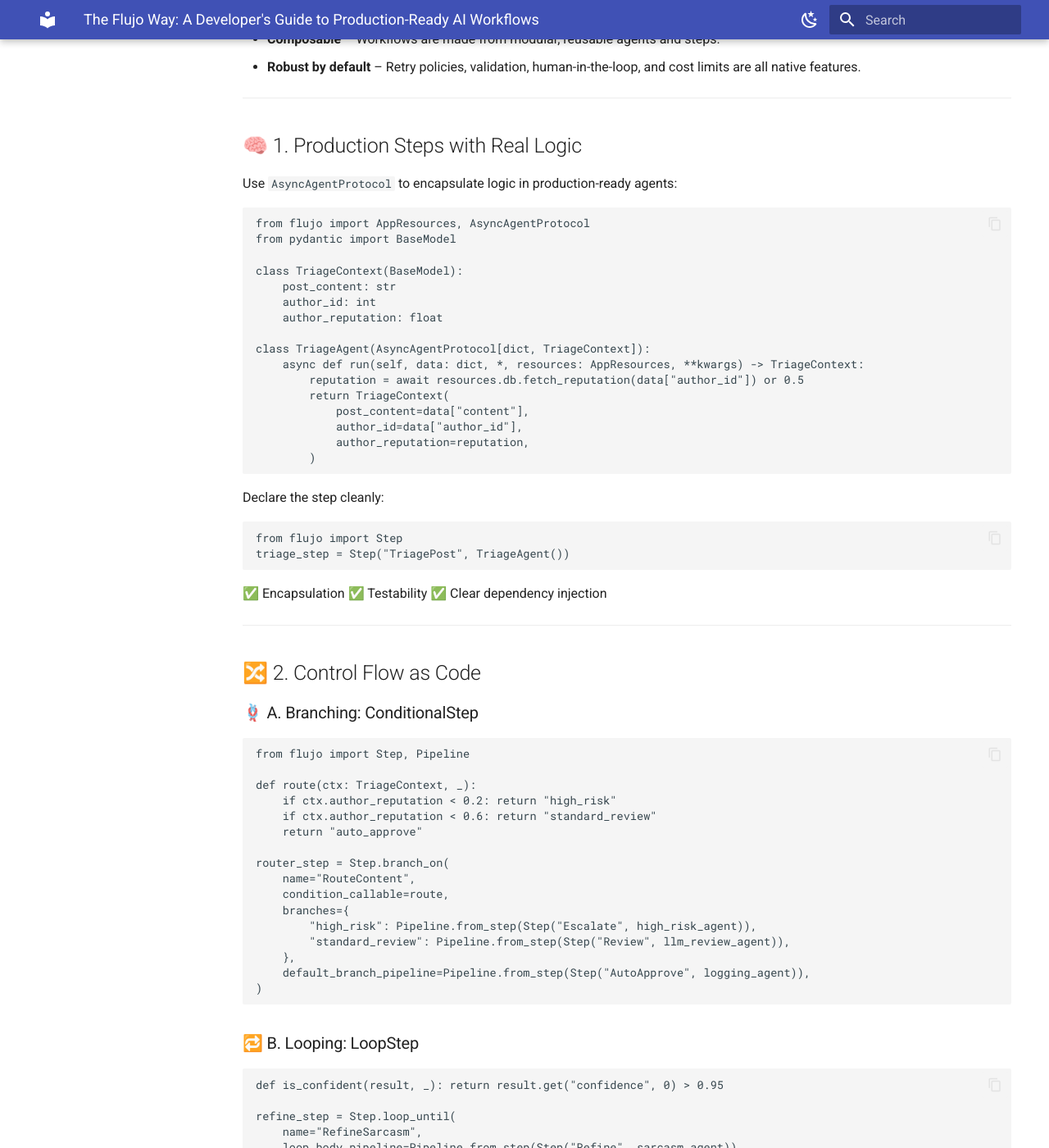
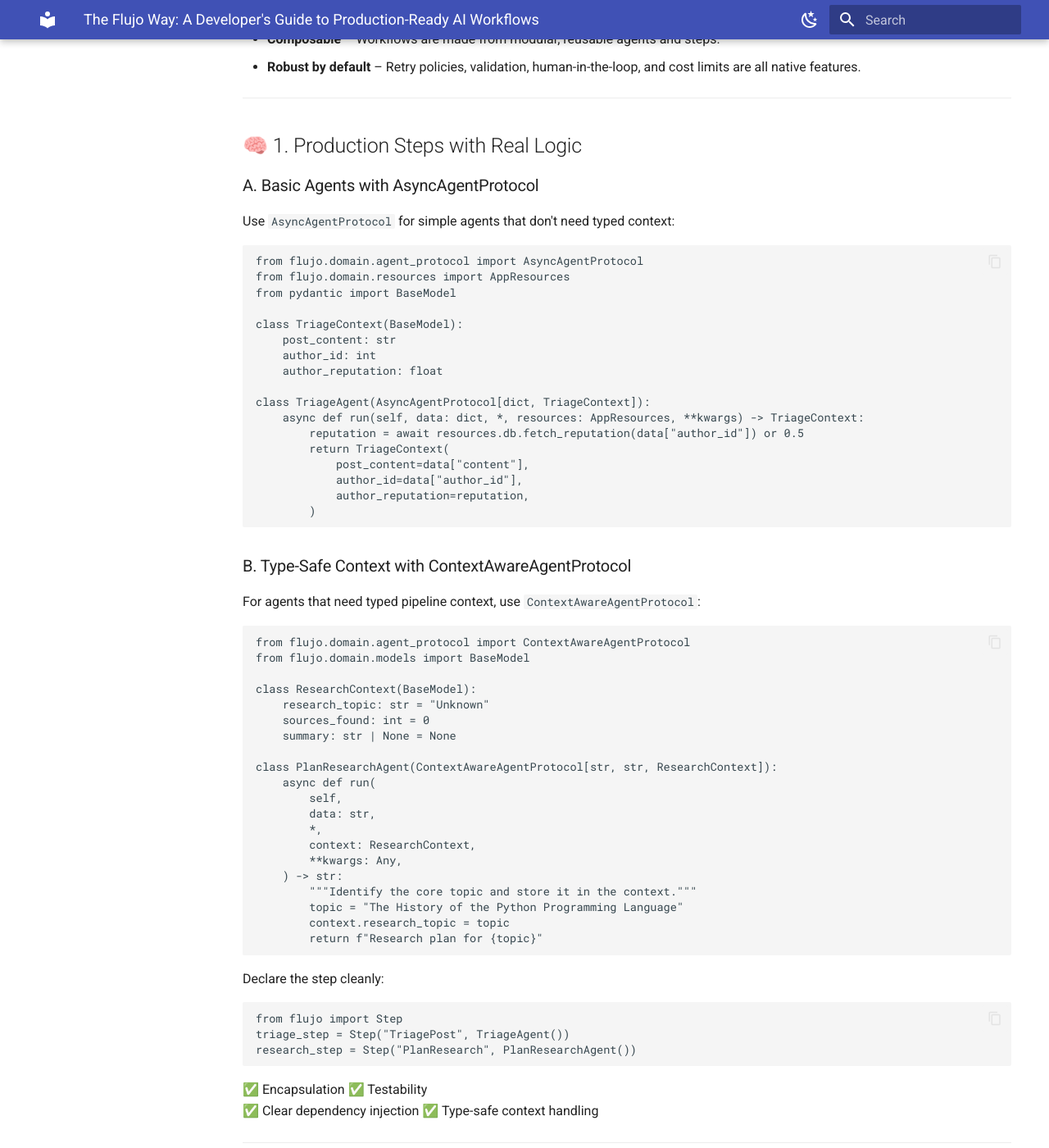
Before and after one commit to aandresalvarez/flujo, an MkDocs documentation site: the page built from docs/The_flujo_way.md, in a window 1280 px wide and 1400 px high, scrolled down 503 px. Shown: the whole window at 82% size. Built offline with MkDocs 1.6.1 and Material for MkDocs 9.7.7, drawn with Linux system fonts in a browser that asks for light colours; some of the changed text lies outside the part shown.

Commit message:
fix the flujo way

````diff
--- a/docs/The_flujo_way.md
+++ b/docs/The_flujo_way.md
@@ -1,5 +1,3 @@
-
-
 # The Flujo Way: A Developer's Guide to Production-Ready AI Workflows
 
 Welcome to the **official guide for developers using flujo**—a modern framework for orchestrating AI-powered pipelines built with explicit control flow, modular design, and production-grade resilience. This guide teaches you how to build delightful, powerful workflows using **the Flujo way**.
@@ -18,10 +16,13 @@ Welcome to the **official guide for developers using flujo**—a modern framewor
 
 ## 🧠 1. Production Steps with Real Logic
 
-Use `AsyncAgentProtocol` to encapsulate logic in production-ready agents:
+### A. Basic Agents with AsyncAgentProtocol
+
+Use `AsyncAgentProtocol` for simple agents that don't need typed context:
 
 ```python
-from flujo import AppResources, AsyncAgentProtocol
+from flujo.domain.agent_protocol import AsyncAgentProtocol
+from flujo.domain.resources import AppResources
 from pydantic import BaseModel
 
 class TriageContext(BaseModel):
@@ -39,16 +40,45 @@ class TriageAgent(AsyncAgentProtocol[dict, TriageContext]):
         )
 ```
 
+### B. Type-Safe Context with ContextAwareAgentProtocol
+
+For agents that need typed pipeline context, use `ContextAwareAgentProtocol`:
+
+```python
+from flujo.domain.agent_protocol import ContextAwareAgentProtocol
+from flujo.domain.models import BaseModel
+
+class ResearchContext(BaseModel):
+    research_topic: str = "Unknown"
+    sources_found: int = 0
+    summary: str | None = None
+
+class PlanResearchAgent(ContextAwareAgentProtocol[str, str, ResearchContext]):
+    async def run(
+        self,
+        data: str,
+        *,
+        context: ResearchContext,
+        **kwargs: Any,
+    ) -> str:
+        """Identify the core topic and store it in the context."""
+        topic = "The History of the Python Programming Language"
+        context.research_topic = topic
+        return f"Research plan for {topic}"
+```
+
 Declare the step cleanly:
 
 ```python
 from flujo import Step
 triage_step = Step("TriagePost", TriageAgent())
+research_step = Step("PlanResearch", PlanResearchAgent())
 ```
 
 ✅ Encapsulation
 ✅ Testability
 ✅ Clear dependency injection
+✅ Type-safe context handling
 
 ---
 
@@ -58,6 +88,7 @@ triage_step = Step("TriagePost", TriageAgent())
 
 ```python
 from flujo import Step, Pipeline
+from flujo.domain.models import BaseModel
 
 def route(ctx: TriageContext, _):
     if ctx.author_reputation < 0.2: return "high_risk"
@@ -99,18 +130,44 @@ hitl_step = Step.human_in_the_loop(
 )
 ```
 
+### 🔄 D. Refinement Loops
+
+```python
+refine_step = Step.refine_until(
+    name="RefineCode",
+    generator_pipeline=Pipeline.from_step(Step("Generate", code_agent)),
+    critic_pipeline=Pipeline.from_step(Step("Critique", review_agent)),
+    max_refinements=5,
+)
+```
+
 ---
 
 ## 📦 3. Shared State: PipelineContext
 
+### A. Basic Context
+
 ```python
-from pydantic import BaseModel
+from flujo.domain.models import BaseModel
 
 class ModerationContext(BaseModel):
     post_id: int
     triage_decision: str | None = None
     refinement_attempts: int = 0
     final_disposition: str | None = None
+```
+
+### B. Extended Context with Built-in Features
+
+```python
+from flujo.domain.models import PipelineContext
+from pydantic import Field
+
+class ResearchContext(PipelineContext):
+    research_topic: str = "Unknown"
+    sources_found: int = 0
+    summary: str | None = None
+    # Inherits: initial_prompt, scratchpad, hitl_history, command_log
 ```
 
 Use in any agent:
@@ -150,9 +207,14 @@ quality_gate = Step.validate_step(
     name="CheckJustification",
     agent=style_validator_agent,
     validators=[NoPII()],
-    plugins=[StyleGuidePlugin()]
+    plugins=[StyleGuidePlugin()],
+    strict=True,  # Step fails if validation fails
 )
 ```
+
+**Strict vs Non-Strict Validation:**
+- **`strict=True` (default)**: If any validation fails, the entire step fails and the pipeline stops or retries.
+- **`strict=False`**: Step passes but records validation failure in metadata for auditing.
 
 ---
 
@@ -161,7 +223,8 @@ quality_gate = Step.validate_step(
 ### 🔒 Cost Control
 
 ```python
-from flujo import Flujo, UsageLimits
+from flujo import Flujo
+from flujo.domain.models import UsageLimits
 
 runner = Flujo(pipeline, usage_limits=UsageLimits(total_cost_usd_limit=0.50))
 ```
@@ -171,12 +234,19 @@ runner = Flujo(pipeline, usage_limits=UsageLimits(total_cost_usd_limit=0.50))
 ```python
 from flujo.tracing import ConsoleTracer
 
+# Quick enablement with defaults
 runner = Flujo(pipeline, local_tracer="default")
+
+# Or configure it yourself
+custom_tracer = ConsoleTracer(level="debug", log_inputs=True)
+runner = Flujo(pipeline, local_tracer=custom_tracer)
 ```
 
 ---
 
 ## 🧩 6. Composition: Pipelines of Pipelines
+
+### A. Step Composition
 
 ```python
 from flujo import Step, Pipeline
@@ -185,6 +255,20 @@ analysis = triage_step >> router_step >> refine_step
 notify = Step("Format", format_agent) >> Step("Notify", send_agent)
 
 main_pipeline = analysis >> notify
+```
+
+### B. Pipeline Composition (v2.1+)
+
+```python
+from flujo import Step, Pipeline
+
+# Build independent pipelines
+data_processing = Step("Extract", extract_agent) >> Step("Transform", transform_agent)
+analysis = Step("Analyze", analyze_agent) >> Step("Validate", validate_agent)
+reporting = Step("Format", format_agent) >> Step("Send", send_agent)
+
+# Chain entire pipelines together
+workflow = data_processing >> analysis >> reporting
 ```
 
 ---
@@ -235,17 +319,107 @@ Flujo(pipeline, max_retries=2, retry_on_error=True)
 
 ---
 
+## 🔧 8. Advanced Features
+
+### A. Pipeline Validation
+
+```python
+from flujo import Pipeline
+
+# Validate pipeline before running
+validation_report = pipeline.validate()
+if not validation_report.is_valid:
+    print("Pipeline validation failed:")
+    for finding in validation_report.findings:
+        print(f"  - {finding.message}")
+```
+
+### B. CLI Validation
+
+```bash
+flujo validate my_pipeline.py
+```
+
+### C. Streaming Output
+
+```python
+async for chunk in runner.stream_async("hello"):
+    if isinstance(chunk, str):
+        print(chunk, end="")
+    else:
+        result = chunk  # Final PipelineResult
+```
+
+### D. Pipeline as Step
+
+```python
+# Convert a pipeline into a reusable step
+sub_pipeline = Step("A", agent_a) >> Step("B", agent_b)
+pipeline_step = runner.as_step(name="SubWorkflow")
+
+# Use in another pipeline
+main_pipeline = Step("Start", start_agent) >> pipeline_step >> Step("End", end_agent)
+```
+
+---
+
+## 📚 9. Import Structure
+
+### A. Core Components (Top Level)
+
+```python
+from flujo import (
+    Flujo,           # Main pipeline runner
+    Step,            # Pipeline step builder
+    step,            # Step decorator
+    Pipeline,        # Pipeline composition
+    Task,            # Task model
+    Candidate,       # Candidate model
+    make_agent_async, # Agent factory
+    settings,        # Global settings
+    init_telemetry,  # Telemetry initializer
+)
+```
+
+### B. Domain-Specific Imports
+
+```python
+# Agent protocols
+from flujo.domain.agent_protocol import AsyncAgentProtocol, ContextAwareAgentProtocol
+
+# Models and types
+from flujo.domain.models import BaseModel, UsageLimits, PipelineResult
+
+# Resources
+from flujo.domain.resources import AppResources
+
+# Validation
+from flujo.validation import BaseValidator, ValidationResult
+
+# Tracing
+from flujo.tracing import ConsoleTracer
+
+# Testing utilities
+from flujo.testing import StubAgent, gather_result
+```
+
+---
+
 ## ✅ Summary
 
 | Feature         | How to Use                                                    |
 | --------------- | ------------------------------------------------------------- |
-| 🧱 Agents       | `AsyncAgentProtocol`, clean encapsulation                     |
+| 🧱 Basic Agents | `AsyncAgentProtocol`, clean encapsulation                     |
+| 🧠 Context Agents | `ContextAwareAgentProtocol`, type-safe context handling      |
 | 🔁 Control Flow | `Step.branch_on`, `Step.loop_until`, `Step.human_in_the_loop` |
-| 🧠 Context      | `context: MyContext` shared across steps             |
+| 🔄 Refinement   | `Step.refine_until` for generator-critic loops                |
+| 🧠 Context      | `context: MyContext` shared across steps                      |
 | ✅ Validation    | `Step.validate_step(..., validators=[...], plugins=[...])`    |
 | 💵 Cost Limits  | `UsageLimits(total_cost_usd_limit=...)`                       |
 | 📜 Logs         | `ConsoleTracer` for debug visibility                          |
 | 🔧 Tuning       | Use `make_agent_async(...)` and `Step(..., temperature=...)`  |
+| 🔍 Validation   | `pipeline.validate()` and `flujo validate` CLI               |
+| 📦 Composition  | `pipeline1 >> pipeline2` for modular workflows                |
 
 ---
 
--- a/pyproject.toml
+++ b/pyproject.toml
@@ -7,7 +7,7 @@ build-backend = "hatchling.build"
 # --------------------------------------------------------------------------- #
 [project]
 name            = "flujo"
-version         = "0.4.22" # CI/CD workflow fixes, git tag conflict resolution, robust release pipeline
+version         = "0.6.00" # CI/CD workflow fixes, git tag conflict resolution, robust release pipeline
 description     = "Production-ready orchestration for AI agents, built with Pydantic."
 readme          = "README.md"
 requires-python = ">=3.11,<4.0"
````
